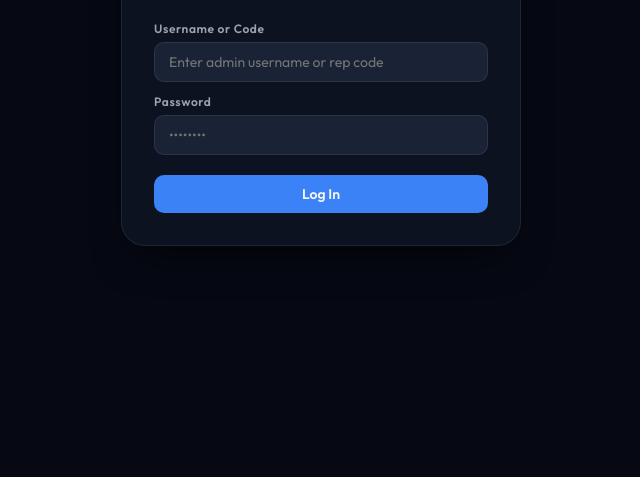
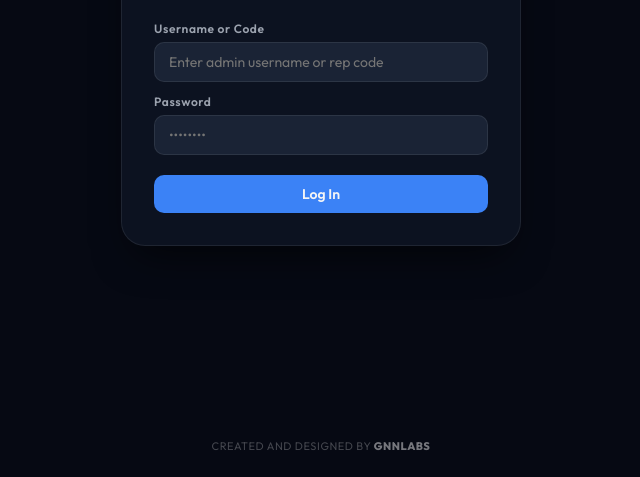
Before and after one commit to BigDesigner/MapAssign, a website built with Vite: page frontend/index.html in a window 1280 px wide. Shown: the part 323-800 px from the top of the page, without its empty margins (319-959 px from the left). Built offline with nearby package versions, Linux system fonts and the light colour scheme; files whose address does not match are found by name.

Commit message:
design: add GNNlabs branding to the login screen footer

```diff
--- a/frontend/index.html
+++ b/frontend/index.html
@@ -415,6 +415,9 @@
           <button type="submit">Log In</button>
         </form>
       </div>
+      <div style="position: absolute; bottom: 24px; left: 50%; transform: translateX(-50%); text-align: center; font-size: 11px; letter-spacing: 0.05em; text-transform: uppercase; color: rgba(255, 255, 255, 0.25); font-weight: 500; font-family: 'Outfit', sans-serif;">
+        Created and designed by <span style="color: rgba(255, 255, 255, 0.45); font-weight: 700;">GNNlabs</span>
+      </div>
     </div>
 
     <!-- Map Container -->
```
